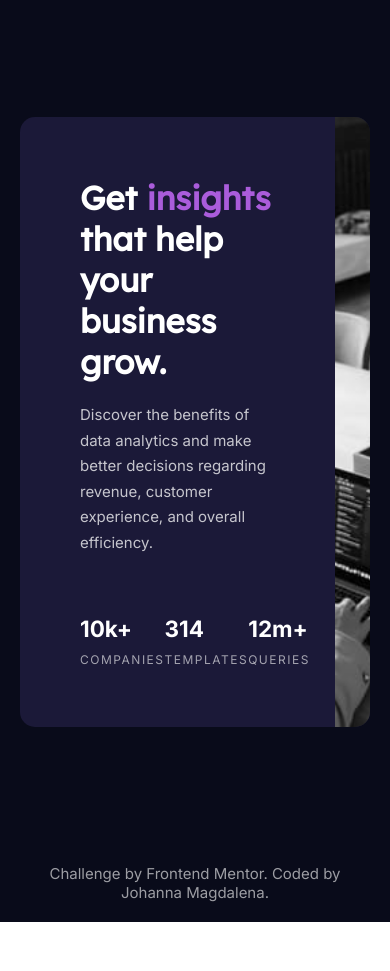
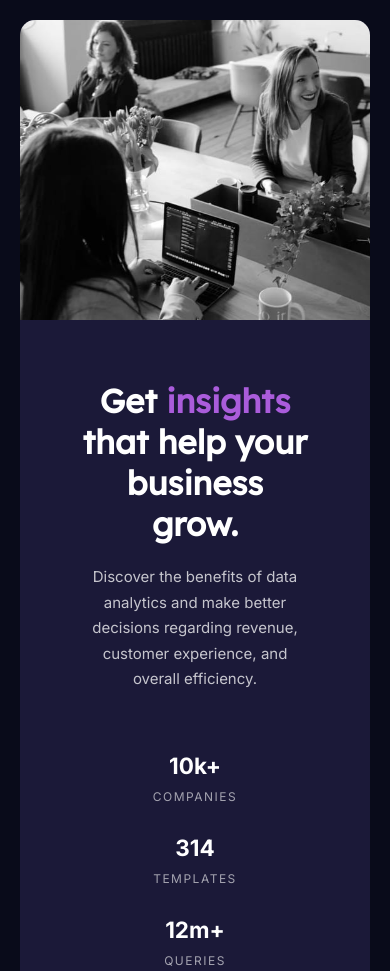
Before and after one commit to johannamag/frontendmentor-stats-preview-cards, a plain HTML site: page index.html in a window 390 px wide. Shown: the top 971 px of the page. Before the commit the page ends 922 px from the top, so only its background shows below. Drawn offline with Linux system fonts and the light colour scheme.

Commit message:
added media queries

```diff
--- a/style.css
+++ b/style.css
@@ -15,6 +15,10 @@
   box-sizing: border-box;
   font-size: 15px;
   font-family: "Inter", sans-serif;
+}
+
+body {
+  background-color: var(--main-bg);
 }
 
 .main {
@@ -103,3 +107,39 @@ a {
 a:hover {
   color: var(--accent);
 }
+
+@media screen and (max-width: 629px) {
+  .card {
+    flex-direction: column-reverse;
+  }
+  .card-image {
+    background-image: url("./images/image-header-mobile.jpg");
+    height: 400px;
+    width: 100%;
+  }
+  .card-texts {
+    width: 100%;
+  }
+  .heading {
+    text-align: center;
+  }
+  .desc {
+    text-align: center;
+  }
+  .stats {
+    flex-direction: column;
+    text-align: center;
+  }
+  .stat {
+    margin-bottom: 30px;
+  }
+  .stat:last-child {
+    margin-bottom: 0;
+  }
+}
+
+@media screen and (max-width: 445px) {
+  .card-image {
+    height: 300px;
+  }
+}
```
